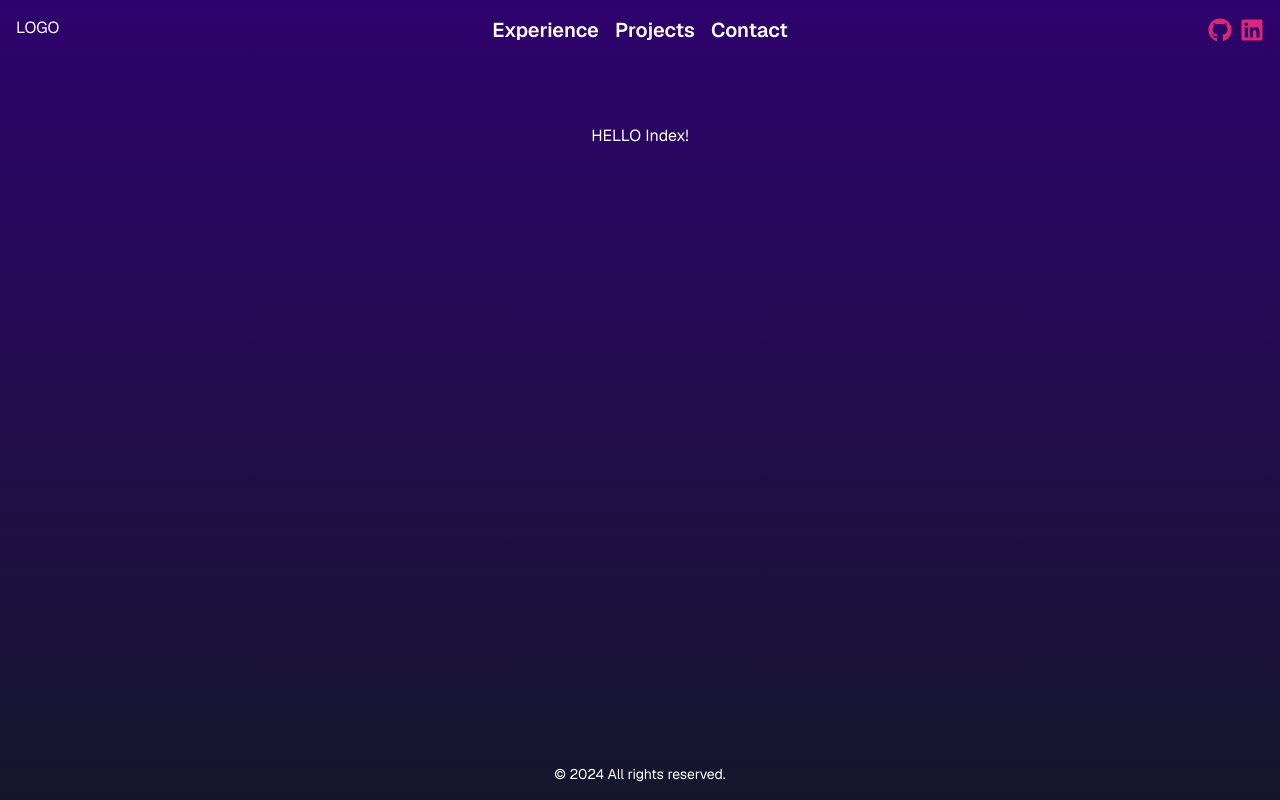
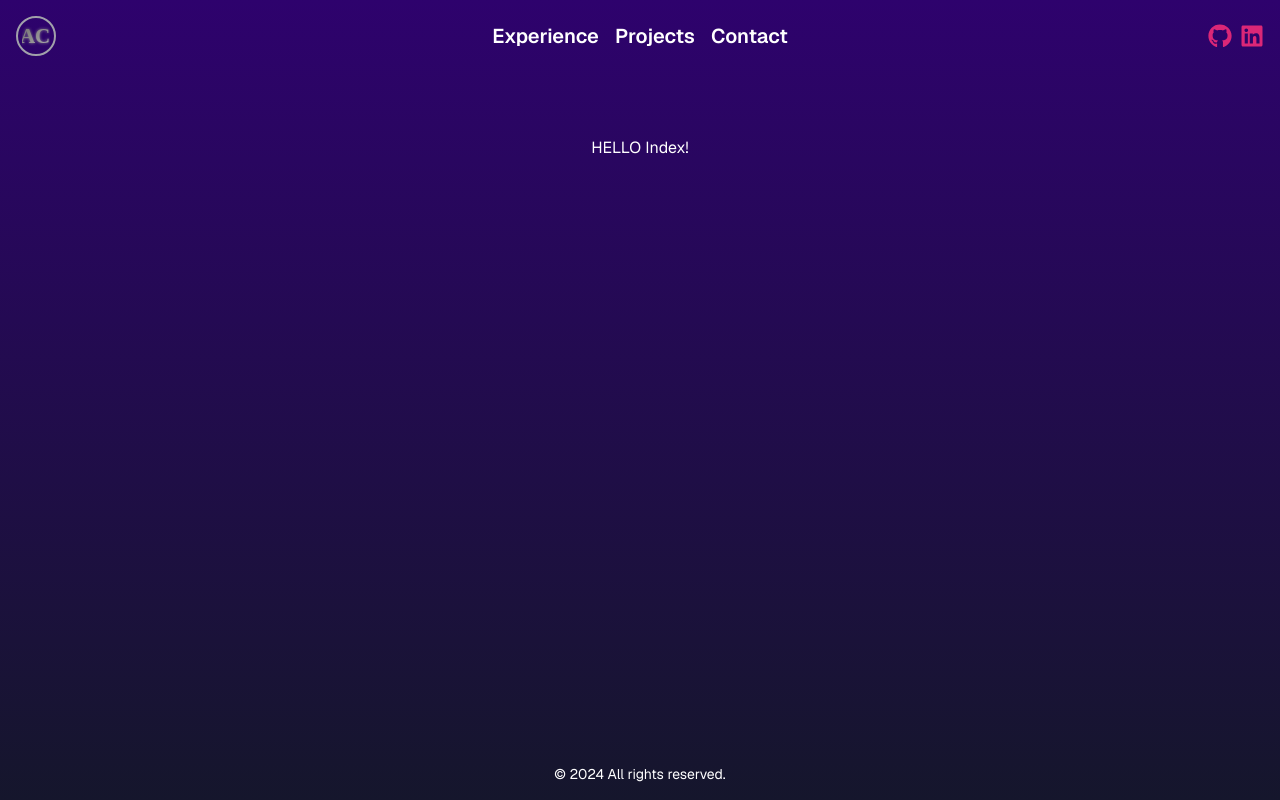
Before and after one commit to metra34/portfolio-website, a Next.js app: page / in a window 1280 px wide. Built offline with nearby package versions, Linux system fonts and the light colour scheme.

Commit message:
- added logo and

```diff
--- a/src/app/page.tsx
+++ b/src/app/page.tsx
@@ -1,4 +1,3 @@
-import Link from "next/link";
 
 export default function HomePage() {
   return (
--- a/src/components/app-nav/app-nav.tsx
+++ b/src/components/app-nav/app-nav.tsx
@@ -4,18 +4,24 @@ import Link from "next/link";
 import IconButton from "../buttons/IconButton";
 import { FaGithub } from "react-icons/fa";
 import { FaLinkedin } from "react-icons/fa";
+import { Avatar } from "../avatar/avatar";
 
 const AppNav = () => {
   return (
     <nav className="grid grid-cols-6 px-4 py-4">
-      <div>LOGO</div>
+      <Avatar
+        className="h-10 w-10"
+        alt="Site Logo"
+        src="/assets/images/logo.svg"
+        type="image/svg+xml"
+      />
       <div className="col-span-5 flex flex-wrap items-center justify-end gap-4 text-xl font-semibold md:col-span-4 md:justify-center">
         <Link href="/">Experience</Link>
         <Link href="/projects">Projects</Link>
         <Link href="/contact">Contact</Link>
       </div>
       <div className="col-span-2 flex items-center justify-end gap-2 text-xl font-semibold md:col-span-1">
-        <IconButton onClick={(e: unknown) => alert("clicked!")}>
+        <IconButton onClick={() => alert("clicked!")}>
           <FaGithub className="h-6 w-6 fill-pink-600 hover:fill-pink-50" />
         </IconButton>
         <IconButton onClick={(e: unknown) => alert("clicked!")}>
--- /dev/null
+++ b/src/components/avatar/avatar.tsx
@@ -0,0 +1,20 @@
+import Image from "next/image";
+
+export function Avatar({
+  alt,
+  src,
+  type,
+  className = "",
+}: {
+  alt: string;
+  src: string;
+  type: string;
+  className?: string;
+}) {
+  const clssName = `rounded-full border-2 border-zinc-400 p-1 ${className}`;
+  return (
+    <span className={clssName}>
+      <Image src={src} alt={alt} width="64" height="64" typeof={type} />
+    </span>
+  );
+}
```
Also changed, not shown: public/assets/images/logo.svg (added).
